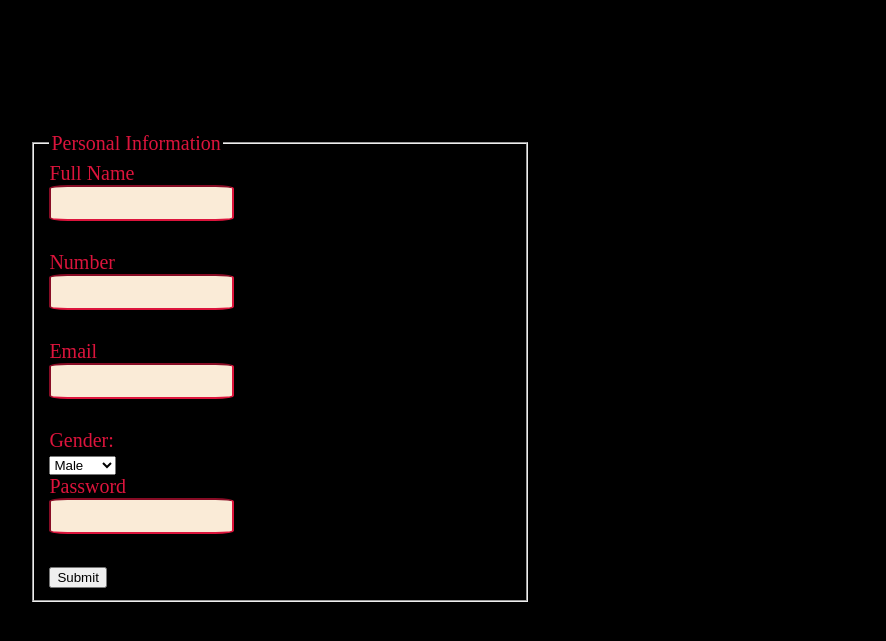
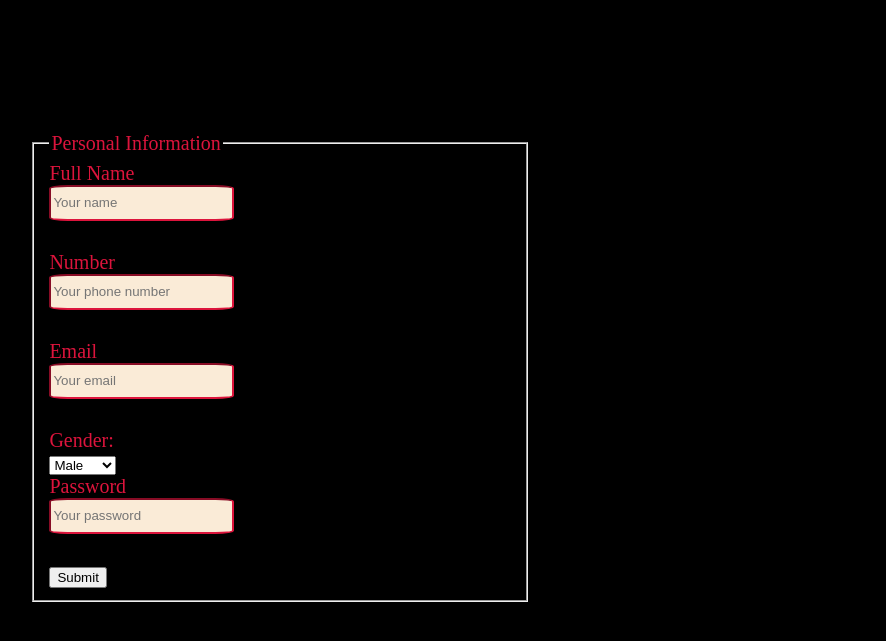
Before and after one commit to QueenToluwa/Sidehustle-Internship, a plain HTML site: page index.html in a window 1280 px wide. Shown: the part 95-736 px from the top of the page, without its empty margins (104-990 px from the left). Drawn offline with Linux system fonts and the light colour scheme.

Commit message:
Update index.html

```diff
--- a/index.html
+++ b/index.html
@@ -2,8 +2,8 @@
 <html lang="en">
 <head>
     <meta charset="UTF-8">
-    <meta http-equiv="X-UA-Compatible" content="IE=edge">
-    <!--<meta name="viewport" content="width=device-width, initial-scale=1.0">-->
+
+    <meta name="viewport" content="width=device-width, initial-scale=1.0">
     <title>Week1 task-Registration Form</title>
 
     <style>
@@ -47,11 +47,11 @@ input{
         <fieldset>
             <legend>Personal Information</legend>
             <label class="labels" for="name">Full Name</label><br>
-            <input type="text" name="name" id="name" required> <br>
+            <input type="text" name="name" id="name" placeholder="Your name" required> <br>
             <label class="labels" for="phone">Number</label><br>
-            <input type="number" name="phone" id="phone" required> <br>
+            <input type="number" name="phone" id="phone" placeholder="Your phone number" required> <br>
             <label class="labels" for="email">Email</label><br>
-            <input type="email" name="email" id="email" required> <br>
+            <input type="email" name="email" id="email" placeholder="Your email" required> <br>
             <label for="gender">Gender:</label> <br>
             <select name="gender" id="gender">
                 <option value="male">Male</option>
@@ -60,7 +60,7 @@ input{
             </select> <br>
 
             <label class="labels" for="password">Password</label> <br>
-            <input type="password" name="password" id="password" required> <br>
+            <input type="password" name="password" id="password" placeholder="Your password" required> <br>
             <button type="submit" onclick="alert('Form submitted Successfully') ">Submit</button>
         </fieldset>
     </form>
```
